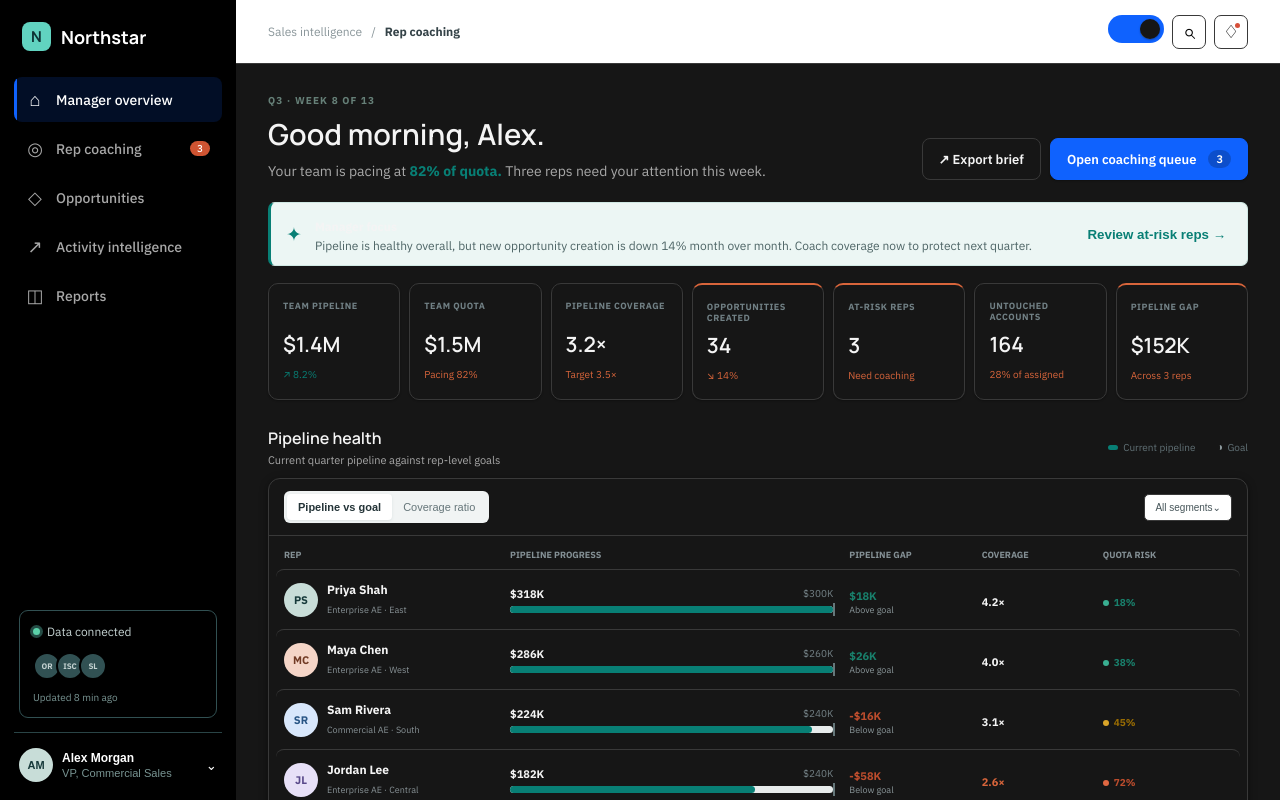
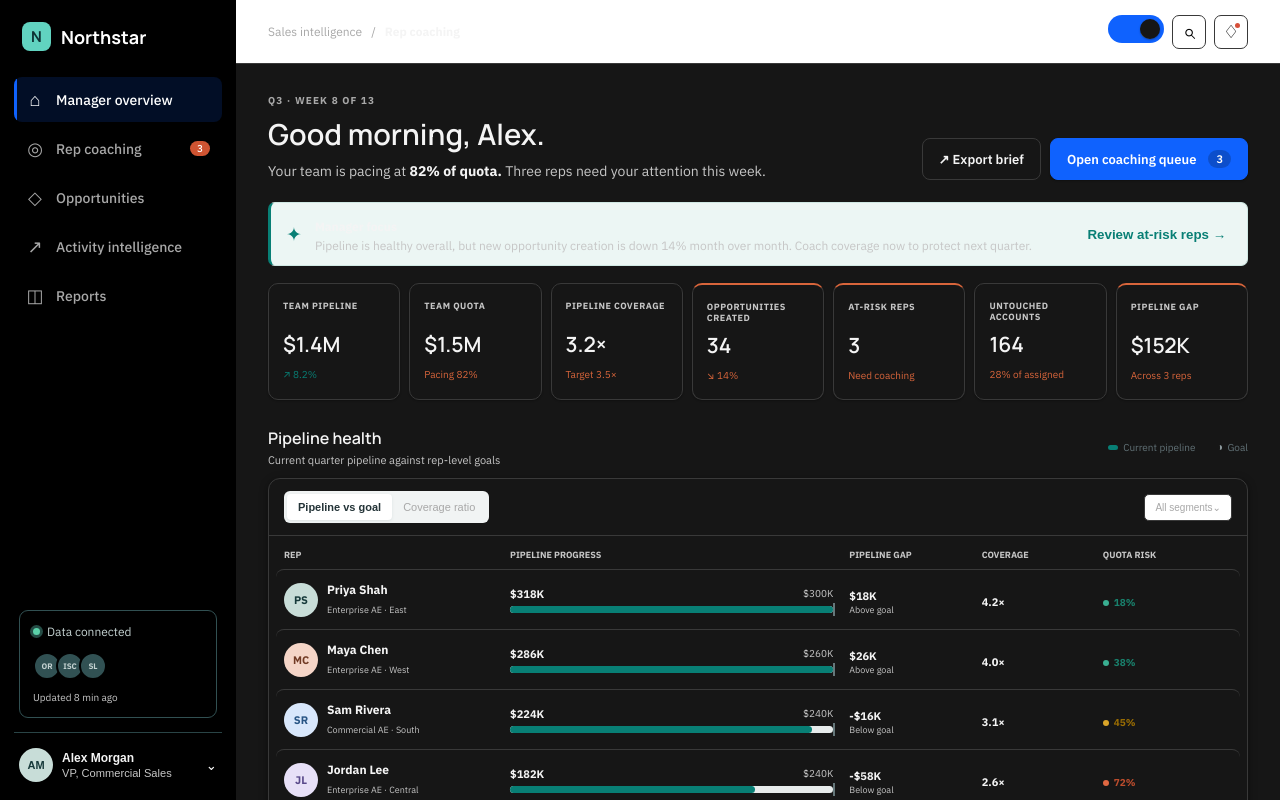
Before and after one commit to vaibhav998/ibm-bob, a plain HTML site: page northstar_dashboard/index.html in a window 1280 px wide. Both pictures are taken after a click on the button "Toggle dark mode". Shown: the top 800 px of the page. Drawn offline with nearby package versions, Linux system fonts and the light colour scheme.

Commit message:
Fix: Improve dark mode text visibility with better color overrides

```diff
--- a/northstar_dashboard/styles.css
+++ b/northstar_dashboard/styles.css
@@ -84,6 +84,74 @@
   --shadow-hover: 0 4px 20px rgba(15, 98, 254, 0.3);
 
   background: #161616;
+}
+
+/* Dark Mode Text Color Overrides */
+[data-theme="dark"] .crumb strong,
+[data-theme="dark"] .lede,
+[data-theme="dark"] .kpi small,
+[data-theme="dark"] .panel-footer,
+[data-theme="dark"] .table-head,
+[data-theme="dark"] .metric-cell small,
+[data-theme="dark"] .bar-labels span,
+[data-theme="dark"] .insight-row small,
+[data-theme="dark"] .rep-ident small,
+[data-theme="dark"] .rep-meta,
+[data-theme="dark"] .rep-kpi small,
+[data-theme="dark"] .question-box li,
+[data-theme="dark"] .exposure small,
+[data-theme="dark"] .formula-metrics small,
+[data-theme="dark"] .compact-questions span,
+[data-theme="dark"] .rec p,
+[data-theme="dark"] .rec-action,
+[data-theme="dark"] .coaching-questions-list li,
+[data-theme="dark"] .search-result-item small,
+[data-theme="dark"] small {
+  color: #c6c6c6 !important;
+}
+
+[data-theme="dark"] .eyebrow,
+[data-theme="dark"] .crumb,
+[data-theme="dark"] .filter-btn,
+[data-theme="dark"] .segmented button:not(.active) {
+  color: #a8a8a8 !important;
+}
+
+[data-theme="dark"] h1,
+[data-theme="dark"] h2,
+[data-theme="dark"] h3,
+[data-theme="dark"] strong:not(.risk):not([style*="color"]),
+[data-theme="dark"] .kpi strong,
+[data-theme="dark"] .rep-ident strong,
+[data-theme="dark"] .rep-kpi strong,
+[data-theme="dark"] .metric-cell strong:not([style*="color"]),
+[data-theme="dark"] .panel strong,
+[data-theme="dark"] .gap-display strong,
+[data-theme="dark"] .need-block strong,
+[data-theme="dark"] .recovery-options strong {
+  color: #f4f4f4 !important;
+}
+
+[data-theme="dark"] p,
+[data-theme="dark"] .panel-footer span {
+  color: #c6c6c6 !important;
+}
+
+/* Additional dark mode fixes for coaching page */
+[data-theme="dark"] .rep-kpis {
+  background: var(--soft);
+  border-color: var(--line);
+}
+
+[data-theme="dark"] .coach-alert {
+  background: #1a3a3c;
+  border-color: #2a4a4c;
+}
+
+[data-theme="dark"] .gap-display,
+[data-theme="dark"] .formula-metrics,
+[data-theme="dark"] .exposure-grid {
+  color: #f4f4f4;
 }
 
 * {
```
